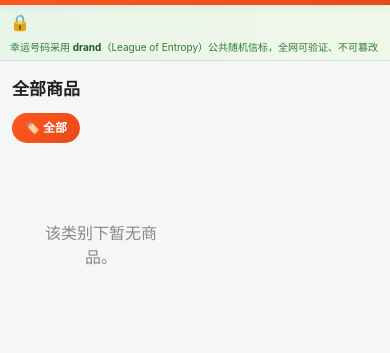
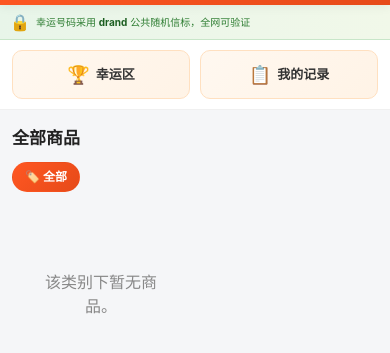
Before and after one commit to xude985-collab/luckybuy, a website: page index.html in a window 390 px wide. Shown: the part 35-388 px from the top of the page. Drawn offline with Linux system fonts and the light colour scheme; no server answers.

Commit message:
mobile: 信任横幅压缩单行 + 首页快捷导航卡片
- trust banner 移动端改为 nowrap 单行省略，隐藏"了解drand"链接
- 精简文案去掉"League of Entropy"和"不可篡改"
- 新增 .mobile-quick-nav 卡片区：幸运区 + 我的记录入口
- 桌面端隐藏快捷导航（已有顶栏nav）

Co-Authored-By: Claude Opus 4.6 <noreply@anthropic.com>

```diff
--- a/css/style.css
+++ b/css/style.css
@@ -720,6 +720,9 @@ td .sku { color: var(--brand-dark); background: #fff3e0; padding: 2px 8px; borde
   padding: 3px 10px; background: rgba(46,125,50,.1); border-radius: 12px;
 }
 
+/* 移动端快捷导航（桌面隐藏） */
+.mobile-quick-nav { display: none; }
+
 /* ===== 手机适配 ===== */
 @media (max-width: 600px) {
   /* 顶栏精简 */
@@ -731,9 +734,26 @@ td .sku { color: var(--brand-dark); background: #fff3e0; padding: 2px 8px; borde
   .topbar .wallet { font-size: 12px; padding: 4px 10px; flex: none; white-space: nowrap; }
   .topbar .wallet-user { display: none; }
 
-  /* 信任横幅 */
-  .trust-banner { font-size: 11px; padding: 6px 12px; flex-wrap: wrap; gap: 6px; }
-  .trust-banner .trust-link { margin-left: 0; }
+  /* 信任横幅：单行紧凑 */
+  .trust-banner { font-size: 11px; padding: 5px 12px; flex-wrap: nowrap; gap: 6px; overflow: hidden; }
+  .trust-banner > span:not(.trust-icon) { overflow: hidden; text-overflow: ellipsis; white-space: nowrap; }
+  .trust-banner .trust-link { display: none; }
+
+  /* 快捷导航卡片 */
+  .mobile-quick-nav {
+    display: flex; gap: 10px; padding: 10px 12px;
+    background: #fff; border-bottom: 1px solid #f0f0f0;
+  }
+  .quick-nav-card {
+    flex: 1; display: flex; align-items: center; justify-content: center; gap: 6px;
+    padding: 10px 0; border-radius: 10px; font-size: 13px; font-weight: 600;
+    color: #333; text-decoration: none;
+    background: linear-gradient(135deg, #fff8f0, #fff3e6);
+    border: 1px solid #ffe0c0;
+  }
+  .quick-nav-card:active { transform: scale(.97); }
+  .quick-nav-icon { font-size: 18px; }
+  .quick-nav-label { white-space: nowrap; }
 
   /* 跑马灯 */
   .marquee { height: 34px; }
--- a/index.html
+++ b/index.html
@@ -11,8 +11,18 @@
   <div id="marquee" class="marquee"></div>
   <div class="trust-banner">
     <span class="trust-icon">🔒</span>
-    <span>幸运号码采用 <a href="https://drand.love" target="_blank" rel="noopener"><b>drand</b></a>（League of Entropy）公共随机信标，全网可验证、不可篡改</span>
+    <span>幸运号码采用 <a href="https://drand.love" target="_blank" rel="noopener"><b>drand</b></a> 公共随机信标，全网可验证</span>
     <a href="https://drand.love" target="_blank" rel="noopener" class="trust-link">了解 drand →</a>
+  </div>
+  <div class="mobile-quick-nav">
+    <a href="winners.html" class="quick-nav-card">
+      <span class="quick-nav-icon">🏆</span>
+      <span class="quick-nav-label">幸运区</span>
+    </a>
+    <a href="orders.html" class="quick-nav-card">
+      <span class="quick-nav-icon">📋</span>
+      <span class="quick-nav-label">我的记录</span>
+    </a>
   </div>
   <div class="home-layout">
     <aside class="left-col">
```
